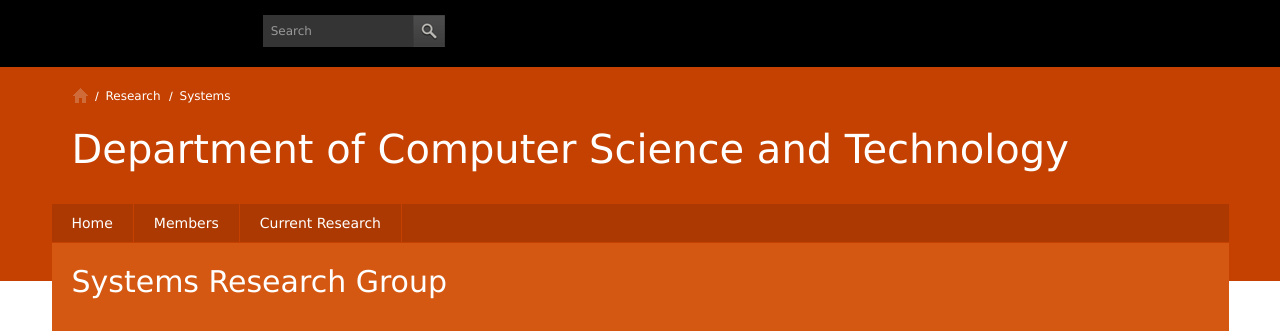
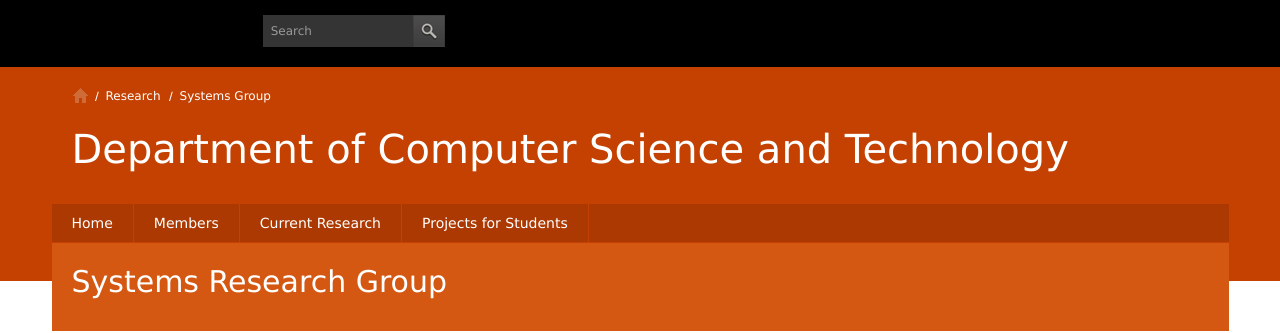
Before and after one commit to ijl20/ijl20.github.io, a Jekyll site: the page built from index.html, in a window 1280 px wide. Shown: the top 333 px of the page. Built offline with Jekyll 4.4.1, drawn with Linux system fonts in a browser that asks for light colours.

Commit message:
readme update.

```diff
--- a/_layouts/default.html
+++ b/_layouts/default.html
@@ -139,7 +139,8 @@
                         <div class="campl-breadcrumb" id="breadcrumb">
                             <ul class="campl-unstyled-list campl-horizontal-navigation clearfix">
                                 <li class="first-child"><a class="campl-home ir" href="../../">Computer Laboratory</a></li>
-                                <li><a href="../">Research</a></li><li><p class="campl-current">Systems</p></li>
+                                <li><a href="../">Research</a></li>
+                                <li><p class="campl-current">Systems Group</p></li>
                             </ul>
                         </div>
                         <p class="campl-page-title campl-sub-section-title">Department of Computer Science and Technology</p>
@@ -155,6 +156,7 @@
                         <li class="campl-unstyled-list"><a href=".">Home</a></li>
                         <li class="campl-unstyled-list"><a href="people/">Members</a></li>
                         <li class="campl-unstyled-list"><a href="current/">Current Research</a></li>
+                        <li class="campl-unstyled-list"><a href="projects/">Projects for Students</a></li>
                     </ul>
                 </div>
             </div>
```
Also changed, not shown: README.md.
